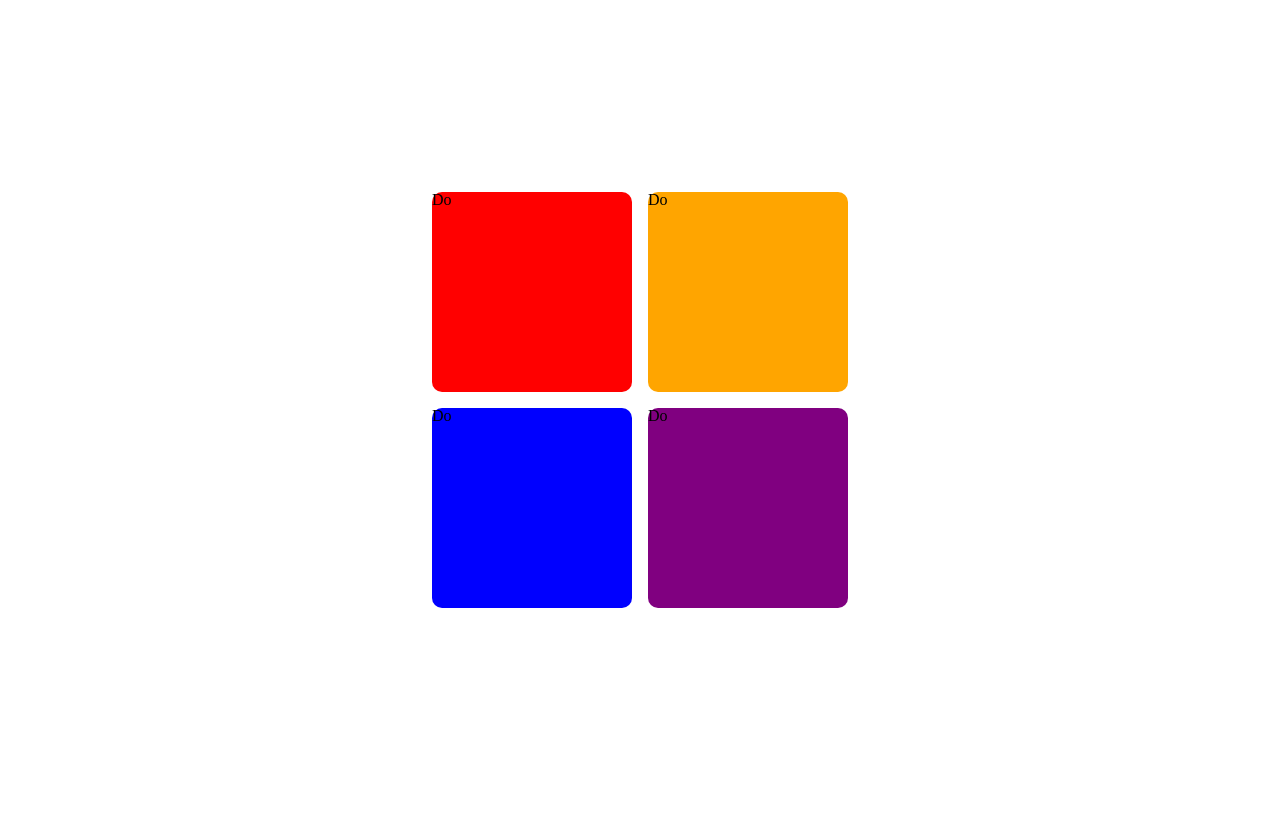
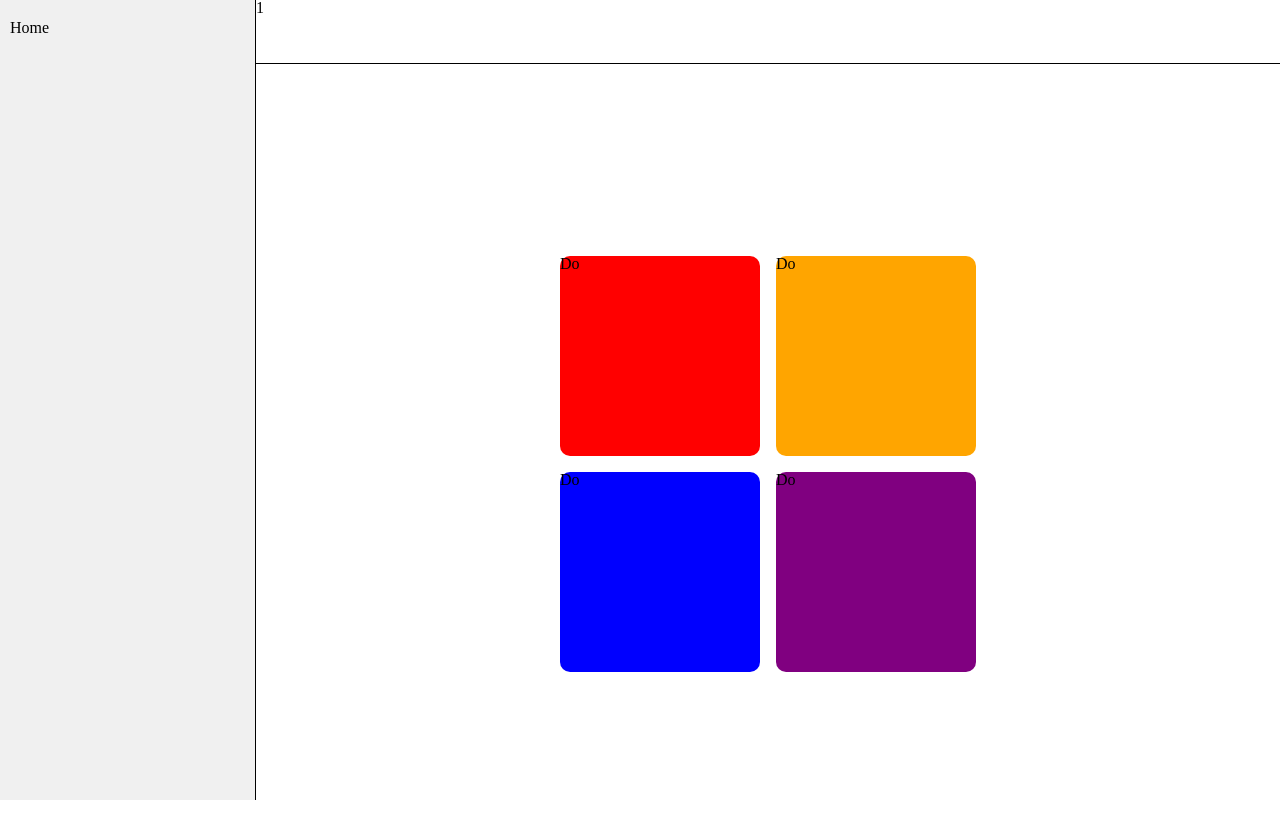
Before and after one commit to p1n9d3v/Eisenhower-Matrix, a React (Create React App) app: page / in a window 1280 px wide. Shown: the top 838 px of the page. Before the commit the page ends 800 px from the top, so only its background shows below. Built offline with nearby package versions, Linux system fonts and the light colour scheme.

Commit message:
feat(Layout): Add Layout

```diff
--- a/package.json
+++ b/package.json
@@ -10,6 +10,7 @@
         "react": "^18.2.0",
         "react-dom": "^18.2.0",
         "react-icons": "^4.12.0",
+        "react-router-dom": "^6.21.1",
         "react-scripts": "5.0.1",
         "styled-reset": "^4.5.1",
         "uuid": "^9.0.1",
--- a/src/index.js
+++ b/src/index.js
@@ -1,14 +1,30 @@
 import React from "react";
 import ReactDOM from "react-dom/client";
-import App from "./App";
 import reportWebVitals from "./reportWebVitals";
 import { Reset } from "styled-reset";
+import { createBrowserRouter, RouterProvider } from "react-router-dom";
+
+import Layout from "layout/Layout";
+import Eisenhower from "pages/Eisenhower";
+import "./styles/global.css";
 
 const root = ReactDOM.createRoot(document.getElementById("root"));
+const router = createBrowserRouter([
+    {
+        path: "/",
+        element: <Layout />,
+        children: [
+            {
+                path: "/",
+                element: <Eisenhower />,
+            },
+        ],
+    },
+]);
 root.render(
     <React.StrictMode>
         <Reset />
-        <App />
+        <RouterProvider router={router} />
     </React.StrictMode>,
 );
 
--- /dev/null
+++ b/src/layout/Header/index.jsx
@@ -0,0 +1,10 @@
+import styles from "./index.module.css";
+function Header() {
+    return (
+        <header className={styles.header}>
+            <div>1</div>
+        </header>
+    );
+}
+
+export default Header;
--- /dev/null
+++ b/src/layout/Header/index.module.css
@@ -0,0 +1,4 @@
+.header {
+    height: var(--header-height);
+    border-bottom: 1px solid black;
+}
--- /dev/null
+++ b/src/layout/Layout/index.jsx
@@ -0,0 +1,18 @@
+import Header from "layout/Header";
+import Sidebar from "layout/Sidebar";
+import { Outlet } from "react-router-dom";
+import styles from "./index.module.css";
+
+function Layout({ sidebar }) {
+    return (
+        <div className={styles.container}>
+            <Sidebar>{sidebar}</Sidebar>
+            <div className={styles.content}>
+                <Header />
+                <Outlet />
+            </div>
+        </div>
+    );
+}
+
+export default Layout;
--- /dev/null
+++ b/src/layout/Layout/index.module.css
@@ -0,0 +1,9 @@
+.container {
+    display: flex;
+    height: 100%;
+    width: 100%;
+}
+
+.content {
+    flex: 1;
+}
--- /dev/null
+++ b/src/layout/Sidebar/index.jsx
@@ -0,0 +1,15 @@
+import styles from "./index.module.css";
+
+function Sidebar() {
+    return (
+        <div className={styles.sidebar}>
+            <nav>
+                <ul>
+                    <li>Home</li>
+                </ul>
+            </nav>
+        </div>
+    );
+}
+
+export default Sidebar;
--- /dev/null
+++ b/src/layout/Sidebar/index.module.css
@@ -0,0 +1,7 @@
+.sidebar {
+    height: 100%;
+    width: var(--sidebar-width);
+    border-right: 1px solid black;
+    background: #f0f0f0;
+    padding: 20px 10px;
+}
--- a/src/styles/global.css
+++ b/src/styles/global.css
@@ -1,4 +1,10 @@
 :root {
+    --sidebar-width: 256px;
+    --header-height: 64px;
+}
+
+* {
+    box-sizing: border-box;
 }
 
 #root {
```
Also changed, not shown: src/App.js (+8 -0 lines), 2 other files (tests, documents, lock files or other folders).
